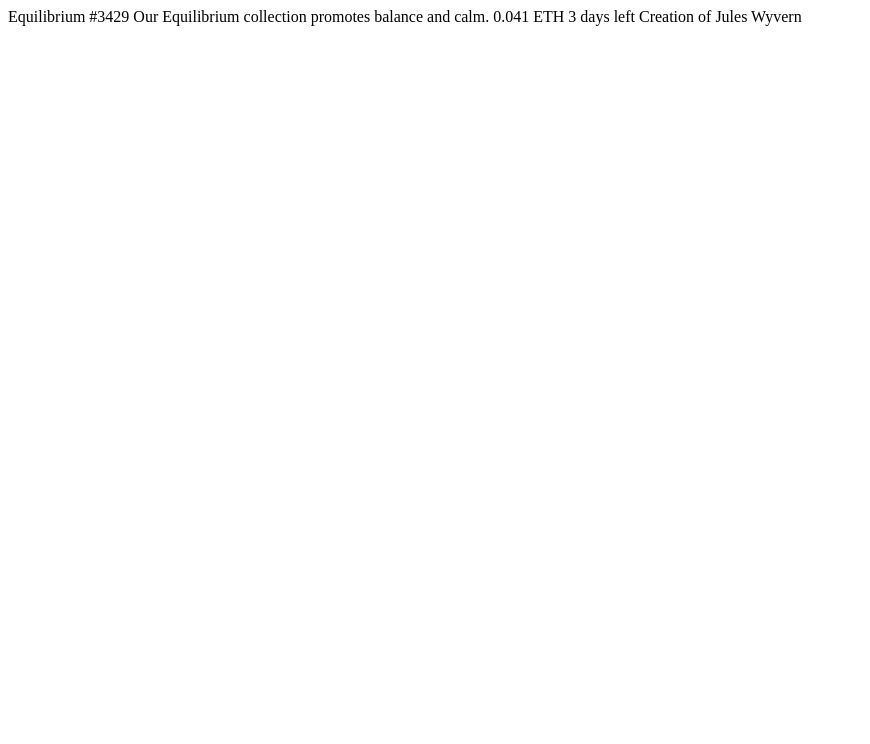
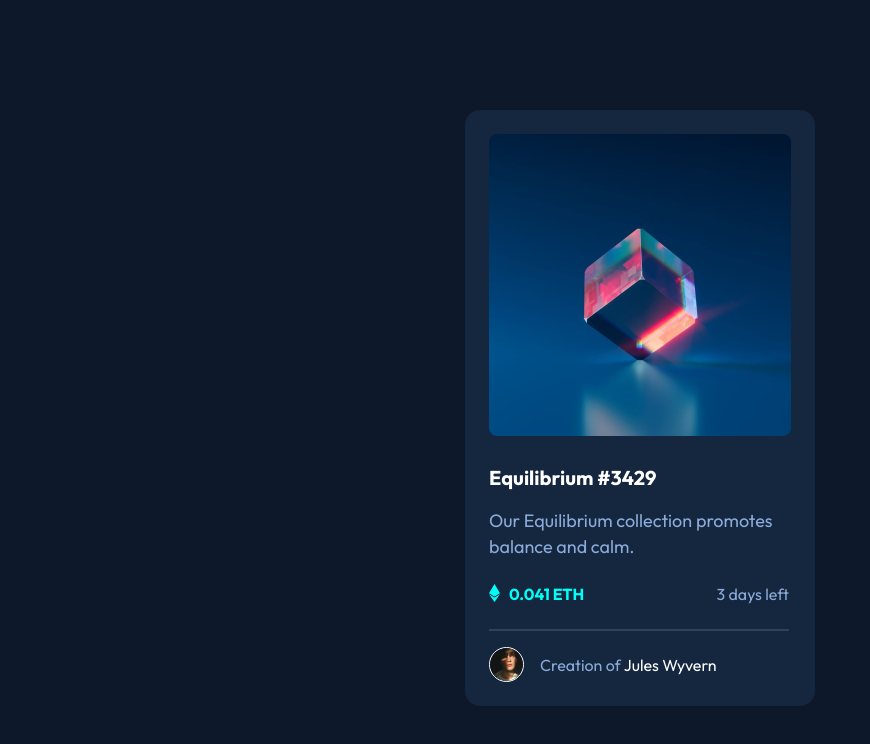
Before and after one commit to dev-berkacar/nft-preview-card-component, a plain HTML site: page index.html in a window 1280 px wide. Shown: the whole page, without its empty margins (0-870 px from the left). Drawn offline with Linux system fonts and the light colour scheme.

Commit message:
project done

```diff
--- /dev/null
+++ b/app/scss/_card.scss
@@ -0,0 +1,155 @@
+.card {
+  display: flex;
+  align-items: center;
+  flex-direction: column;
+  width: 350px;
+  height: 596px;
+  background-color: $veryDarkBlueCardBG;
+  border-radius: 15px;
+
+  &__image {
+    position: relative;
+    &__second {
+      position: absolute;
+      top: 0;
+      background-color: $cyan;
+      border-radius: 8px;
+      width: 100%;
+      height: 92%;
+      z-index: 999;
+      margin-top: 24px;
+      opacity: 0;
+      transition: opacity 0.3s ease-in-out;
+      &:hover {
+        opacity: .6;
+        cursor: pointer;
+      }
+
+      > img {
+        position: absolute;
+        left: 50%;
+        top: 50%;
+        transform: translate(-50%, -50%);
+      }
+    }
+    // background-image: url("/images/image-equilibrium.jpg");
+    // background-size: cover;
+    // width: 302px;
+    // height: 302px;
+    // border-radius: 8px;
+    // margin-top: 24px;
+    > img {
+      width: 302px;
+      height: 302px;
+      margin-top: 24px;
+      border-radius: 8px;
+    }
+  }
+
+  &__details {
+    display: flex;
+    flex-direction: column;
+
+    > h3 {
+      color: $white;
+      font-weight: 600;
+      font-size: 20px;
+      line-height: 28px;
+      padding: 24px 24px 16px;
+
+      &:hover {
+        color: $cyan;
+        cursor: pointer;
+      }
+    }
+
+    > p {
+      color: $softBlue;
+      padding: 0 24px 24px 24px;
+      font-size: 18px;
+      line-height: 26px;
+    }
+
+    &__currency {
+      display: flex;
+      flex-direction: row;
+      justify-content: space-between;
+
+      &__text {
+        display: flex;
+        padding-left: 24px;
+        padding-bottom: 24px;
+
+        > i {
+          width: 20px;
+          height: 20px;
+          background-image: url("/images/icon-ethereum.svg");
+          background-repeat: no-repeat;
+        }
+
+        > span {
+          color: $cyan;
+          font-weight: 600;
+          font-size: 16px;
+          line-height: 21px;
+        }
+      }
+
+      &__timeleft {
+        padding-right: 26px;
+
+        > i {
+          width: 20px;
+          height: 20px;
+          background-image: url("/images/icon-clock.svg");
+          background-repeat: no-repeat;
+        }
+
+        > span {
+          color: $softBlue;
+          font-size: 16px;
+          line-height: 20px;
+        }
+      }
+    }
+
+    > span {
+      display: flex;
+      align-items: center;
+      justify-content: center;
+      border: 1px solid $veryDarkBlueLine;
+      width: 85%;
+      transform: translateX(8%);
+    }
+
+    &__owner {
+      display: flex;
+      flex-direction: row;
+      align-items: center;
+      padding: 16px 0 24px 0;
+
+      > img {
+        width: 33px;
+        height: 33px;
+        border: 1px solid $white;
+        border-radius: 100%;
+        margin-left: 24px;
+      }
+
+      > p {
+        padding-left: 16px;
+        color: $softBlue;
+        font-size: 16px;
+
+        > span {
+          color: $white;
+
+          &:hover {
+            cursor: pointer;
+            color: $cyan;
+          }
+        }
+      }
+    }
+  }
+}
--- /dev/null
+++ b/app/scss/_globals.scss
@@ -0,0 +1,28 @@
+@import "variables";
+
+html {
+
+  height: 100%;
+  overflow: hidden;
+}
+
+body {
+  display: flex;
+  justify-content: center;
+  align-items: center;
+  min-height: 100%;
+  background-color: $veryDarkBlueMainBG;
+}
+
+body, html {
+  font-family: "Outfit", sans-serif;
+}
+
+section {
+  display: block;
+}
+
+h3, h5, p {
+  margin: 0;
+  padding: 0;
+}
--- /dev/null
+++ b/app/scss/_mixins.scss
@@ -0,0 +1,21 @@
+$mobile: 375px;
+$tablet: 768px;
+$desktop: 1200px;
+
+@mixin Desktop() {
+  @media only screen and (min-width: $desktop){
+    @content;
+  }
+}
+
+@mixin Tablet() {
+  @media only screen and (max-width: $desktop - 1) and (min-width: $tablet){
+    @content;
+  }
+}
+
+@mixin Mobile() {
+  @media only screen and (max-width: $tablet - 1){
+    @content;
+  }
+}
--- /dev/null
+++ b/app/scss/_variables.scss
@@ -0,0 +1,12 @@
+// Colors Primary
+$softBlue: hsl(215, 51%, 70%);
+$cyan: hsl(178, 100%, 50%);
+
+// Colors Neutral
+$veryDarkBlueMainBG: hsl(217, 54%, 11%);
+$veryDarkBlueCardBG: #15263F;
+$veryDarkBlueLine: hsl(215, 32%, 27%);
+$white: hsl(0, 0%, 100%);
+
+// Font size
+$font-md: 1.125rem; // 18px
--- /dev/null
+++ b/app/scss/styles.scss
@@ -0,0 +1,4 @@
+@import "globals";
+@import "mixins";
+@import "variables";
+@import "card";
--- a/index.html
+++ b/index.html
@@ -5,16 +5,45 @@
   <meta name="viewport" content="width=device-width, initial-scale=1.0"> <!-- displays site properly based on user's device -->
 
   <link rel="icon" type="image/png" sizes="32x32" href="./images/favicon-32x32.png">
+  <link rel="stylesheet" href="/app/scss/styles.css">
+  <link href="https://fonts.googleapis.com/css2?family=Outfit:wght@400;700&display=swap" rel="stylesheet">
 </head>
 <body>
+  <div class="card">
+    <div class="card__image">
+      <img src="/images/image-equilibrium.jpg"/>
+      <div class="card__image__second">
+        <img src="/images/icon-view.svg"/>
+      </div>
+    </div>
+    <div class="card__details">
+      <h3>Equilibrium #3429</h3>
+      <p>Our Equilibrium collection promotes balance and calm.</p>
+      <div class="card__details__currency">
+        <div class="card__details__currency__text">
+          <i></i>
+          <span>0.041 ETH</span>
+        </div>
+        <div class="card__details__currency__timeleft">
+          <i></i>
+          <span>3 days left</span>
+        </div>
+      </div>
+      <span></span>
+      <div class="card__details__owner">
+        <img src="/images/image-avatar.png" alt="nft_owner">
+        <p>Creation of <span>Jules Wyvern</span></p>
+      </div>
+    </div>
+  </div>
 
-  Equilibrium #3429
+  <!-- Equilibrium #3429
 
   Our Equilibrium collection promotes balance and calm.
 
   0.041 ETH
   3 days left
 
-  Creation of Jules Wyvern
+  Creation of Jules Wyvern -->
 </body>
 </html>
```
Also changed, not shown: app/scss/styles.css (added), 1 other file.
